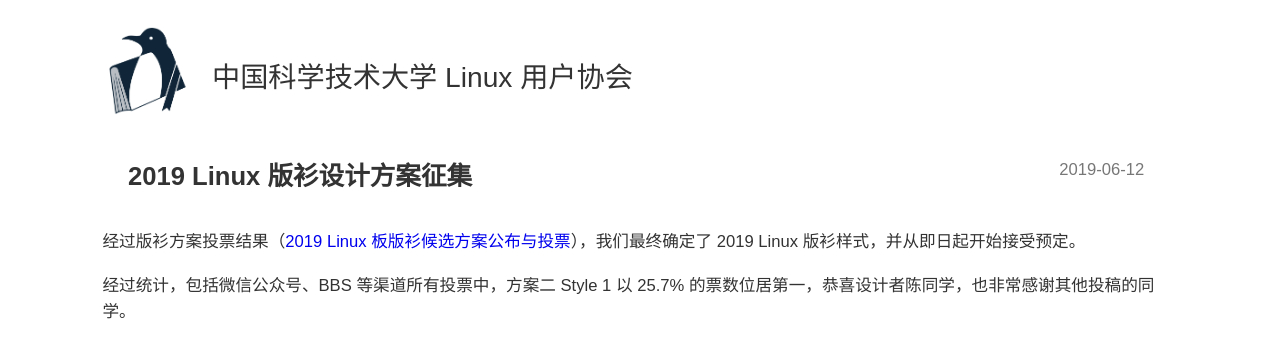
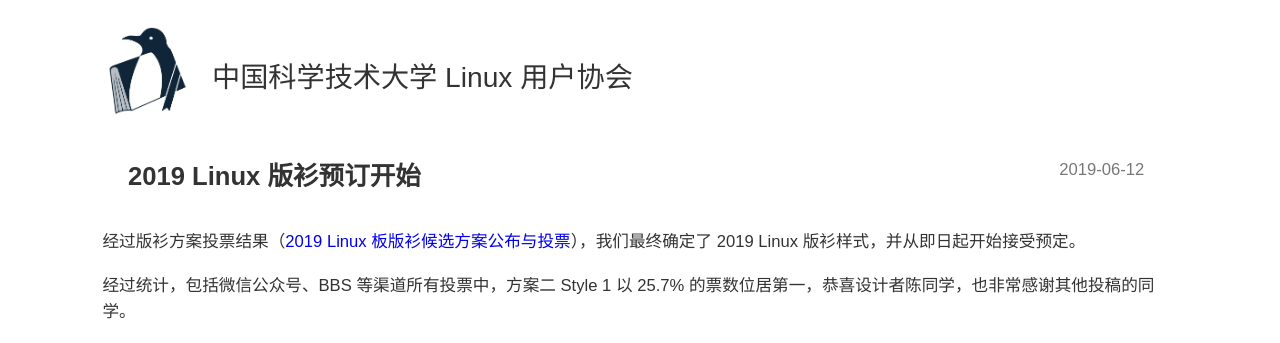
Before and after one commit to ustclug/news, a Jekyll site: the page built from _posts/2019-06-12-2019-bbs-linux-banshan-preorder-start.md, in a window 1280 px wide and 900 px high. Shown: the top 343 px of the window. Built offline with Jekyll 4.4.1, drawn with Linux system fonts in a browser that asks for light colours; nearby versions of some CDN libraries.

Commit message:
fix the title

```diff
--- a/_posts/2019-06-12-2019-bbs-linux-banshan-preorder-start.md
+++ b/_posts/2019-06-12-2019-bbs-linux-banshan-preorder-start.md
@@ -1,6 +1,6 @@
 ---
 layout: post
-title: 2019 Linux 版衫设计方案征集
+title: 2019 Linux 版衫预订开始
 image: http://ftp.ustclug.org/%E7%89%88%E8%A1%AB/2019banshan/final/%E6%95%88%E6%9E%9C%E5%9B%BE2.png
 author: sirius1242
 date: '2019-06-12 20:31:06 +0800'
```
